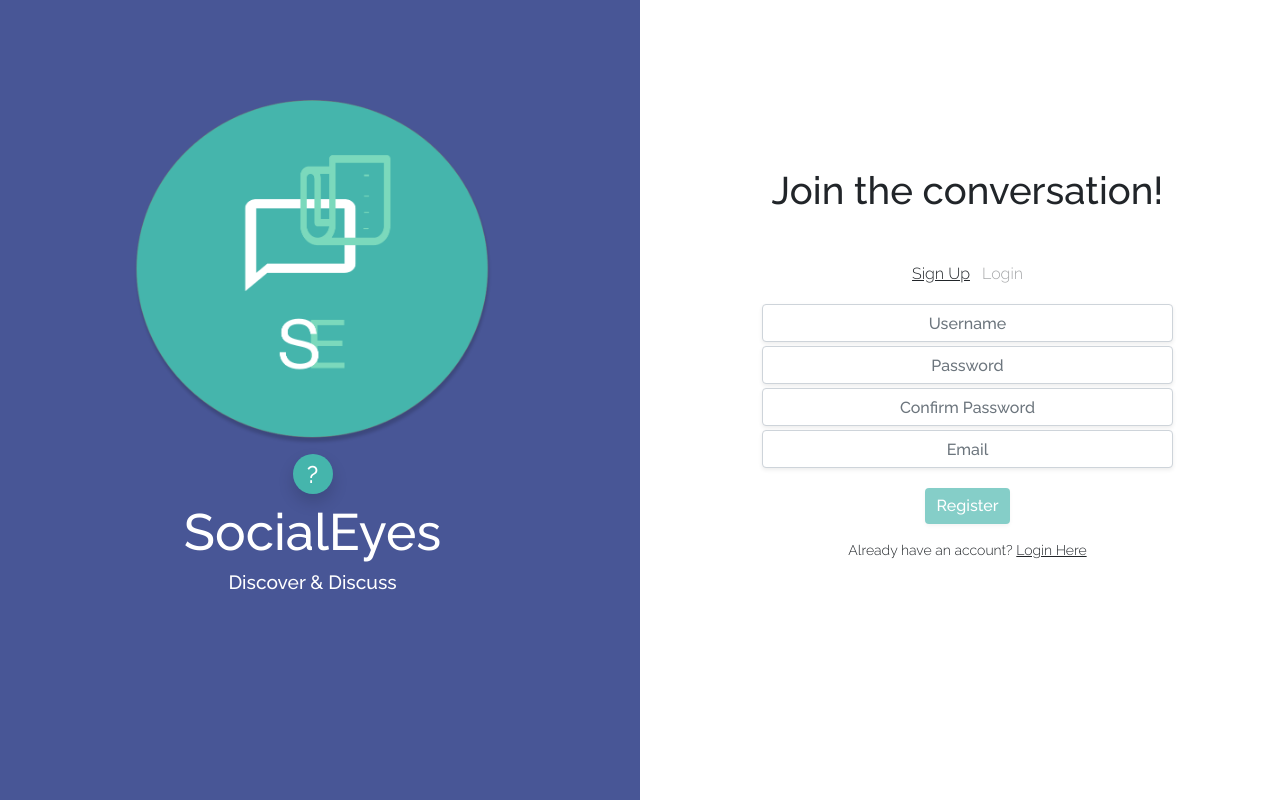
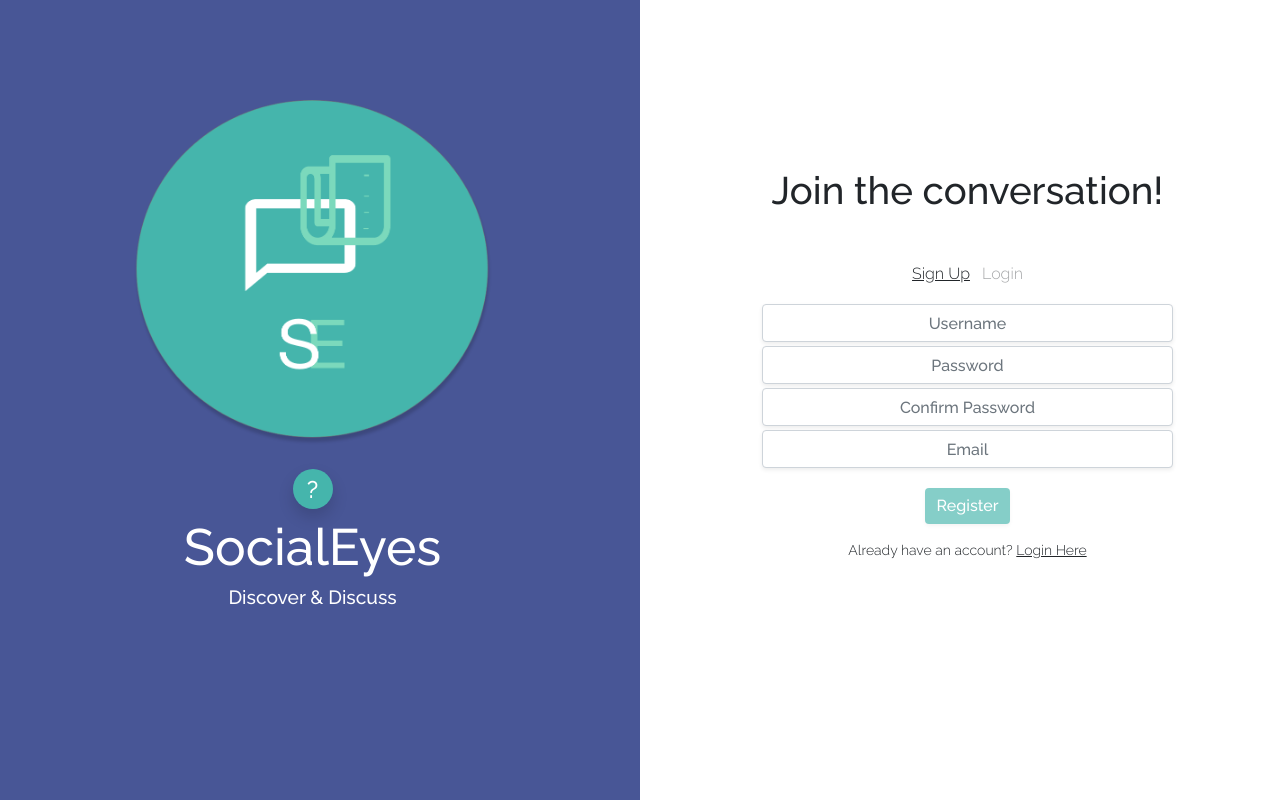
Before and after one commit to davidosongschool/SocialEyes, a Flask app: page / in a window 1280 px wide. Run offline with Flask 2, Linux system fonts and the light colour scheme; some libraries are stand-ins or nearby versions.

Commit message:
alignment issue on learn more button altered

```diff
--- a/templates/landing.html
+++ b/templates/landing.html
@@ -88,7 +88,7 @@
             class="landing-logo img-fluid"
             alt="logo"
           /> </li>
-         <li style="margin-top: -20px;"><button class="learn-more-btn text-center shadow m-2" data-toggle="modal" data-target="#aboutModal">
+         <li style="margin-top: -5px;"><button class="learn-more-btn text-center shadow m-2" data-toggle="modal" data-target="#aboutModal">
            <span class="text-center">?</span>
           </button></li>
           <li><h4 class="landing-title d-none d-md-block">SocialEyes</h4> </li>
```
